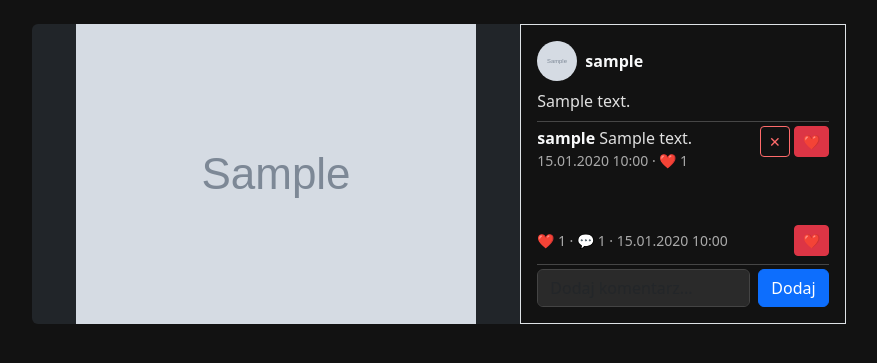
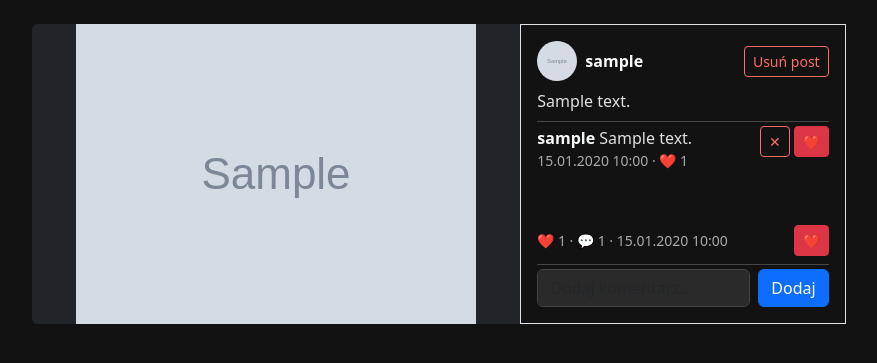
Before and after one commit to martrzeciak/lensy-app, a Django app: page /posts/1/ in a window 1280 px wide. Shown: the part 56-419 px from the top of the page, without its empty margins (201-1078 px from the left). Run offline with Django 5.2, Linux system fonts and the light colour scheme; a user stored in the database is signed in; tables that the repository leaves empty hold one stand-in row (values such as "Sample post"); grey boxes marked "Sample" are stand-in pictures.

Commit message:
Delete posts

```diff
--- a/lensy_backend/posts/urls.py
+++ b/lensy_backend/posts/urls.py
@@ -7,6 +7,7 @@ urlpatterns = [
     path('posts/<int:post_id>/like/home/', views.toggle_like_home, name='toggle_like_home'),
     path('<int:post_id>/like/', views.toggle_like, name='toggle_like'),
     path('<int:post_id>/comment/', views.add_comment, name='add_comment'),
+    path('<int:post_id>/delete/', views.delete_post_view, name='delete_post'),
     path('<int:post_id>/', views.post_detail_view, name='post_detail'),
     path('comment/<int:comment_id>/like/', views.toggle_comment_like, name='toggle_comment_like'),
     path('comment/<int:pk>/delete/', views.delete_comment_view, name='delete_comment'),
--- a/lensy_backend/posts/views.py
+++ b/lensy_backend/posts/views.py
@@ -1,5 +1,6 @@
 from django.shortcuts import redirect, render, get_object_or_404
 from django.contrib.auth.decorators import login_required
+from django.urls import reverse
 from django.http import HttpResponseForbidden
 from django.core.paginator import Paginator
 from .models import Post, Like, Comment, CommentLike, Hashtag
@@ -187,3 +188,18 @@ def delete_comment_view(request, pk):
         comment.delete()
 
     return redirect('post_detail', post_id=post_id)
+
+
+
+@login_required
+def delete_post_view(request, post_id):
+    post = get_object_or_404(Post, id=post_id)
+
+    if post.author != request.user:
+        return HttpResponseForbidden()
+
+    if request.method == 'POST':
+        post.delete()
+        return redirect('profile')
+
+    return redirect(post.get_absolute_url())
--- a/lensy_backend/templates/posts/post_detail.html
+++ b/lensy_backend/templates/posts/post_detail.html
@@ -66,9 +66,17 @@
                     </form>
                     {% endif %}
 
-                    <!-- <a href="{{ next_url|default:'/' }}" class="btn btn-outline-secondary sm">
-                        ✕
-                    </a> -->
+                    {% if post.author == request.user %}
+                        <form method="post"
+                            action="{% url 'delete_post' post.id %}"
+                            onsubmit="return confirm('Czy na pewno chcesz usunąć ten post?');">
+                            {% csrf_token %}
+                            <button class="btn btn-sm btn-outline-danger delete-x">
+                                Usuń post
+                            </button>
+                        </form>
+                    {% endif %}
+
                     {% if return_to %}
                         <a href="{{ return_to }}" class="btn btn-outline-secondary sm">
                             ✕
@@ -108,24 +116,6 @@
                                 </div>
                             </div>
 
-                            <!-- PRAWA – LIKE -->
-                            <!-- <form method="post"
-                                action="{% url 'toggle_comment_like' comment.id %}">
-                                {% csrf_token %}
-
-                                {% if return_to %}
-                                    <input type="hidden" name="from" value="{{ return_to }}">
-                                {% endif %}
-
-                                <button class="btn btn-sm
-                                    {% if comment.id in liked_comment_ids %}
-                                        btn-danger
-                                    {% else %}
-                                        btn-outline-danger
-                                    {% endif %}">
-                                    ❤️
-                                </button>
-                            </form> -->
                             <!-- PRAWA – LIKE + DELETE -->
                             <div class="d-flex gap-1">
 
```
